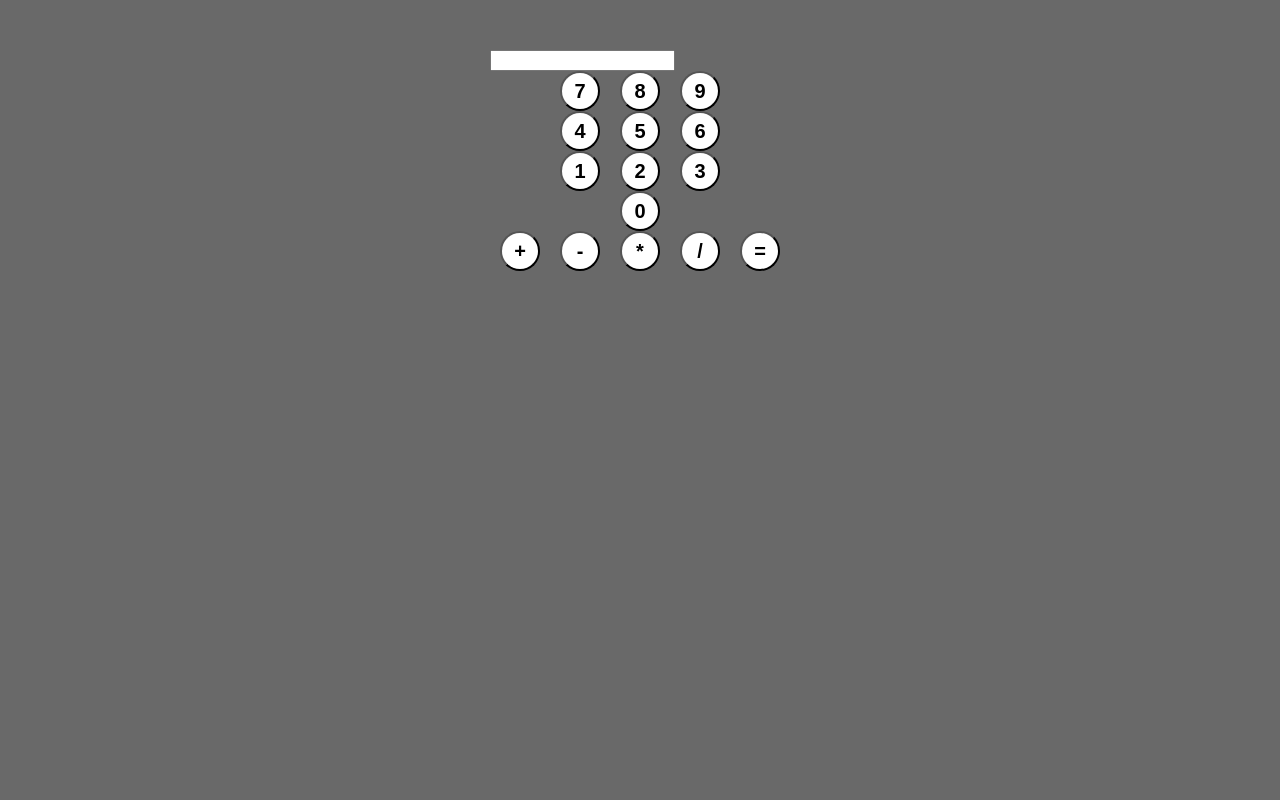
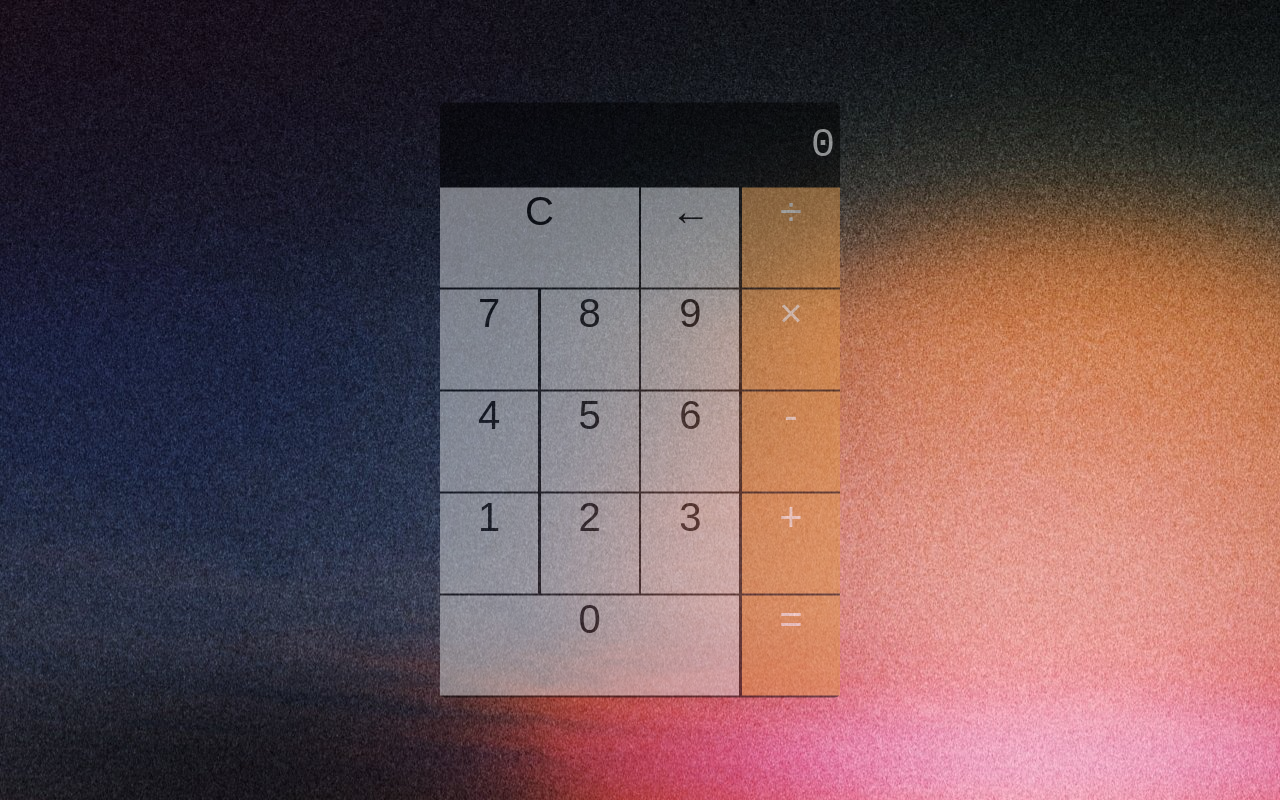
Before and after one commit to GeSamaras/calculator-js, a plain HTML site: page index.html in a window 1280 px wide. Drawn offline with Linux system fonts and the light colour scheme.

Commit message:
prototype from frontendmasters 	new file:   images/background.jpg 	modified:   index.html 	modified:   script.js 	modified:   style.css

```diff
--- a/index.html
+++ b/index.html
@@ -7,40 +7,39 @@
     <link rel="stylesheet" href="style.css">
     <script src="script.js" defer></script>
 </head>
-<body>
-    <div class="container">
-        <div class="calculator">
-            <div class="display">
-                <div class="display__result">
-                    <input class="display_input" >
-                </div>
+<body background="./images/background.jpg">
+    <div class="calc" >
+        <section class="screen">0</section>
+
+      <section class="calc-buttons">
+          <div class="calc-button-row">
+              <button class="calc-button double">C</button>
+              <button class="calc-button">←</button>
+              <button class="calc-button">÷</button>
             </div>
-            <div class="buttons">
-                <button class="buttons_number" id="7">7</button>
-                <button class="buttons_number" id="8">8</button>
-                <button class="buttons_number" id="9">9</button>
+            <div class="calc-button-row">
+                <button class="calc-button">7</button>
+                <button class="calc-button">8</button>
+                <button class="calc-button">9</button>
+                <button class="calc-button">×</button>
             </div>
-            <div class="buttons">
-                <button class="buttons_number" id="4">4</button>
-                <button class="buttons_number" id="5">5</button>
-                <button class="buttons_number" id="6">6</button>
-            </div>
-            <div class="buttons">
-                <button class="buttons_number" id="1">1</button>
-                <button class="buttons_number" id="2">2</button>
-                <button class="buttons_number" id="3">3</button>
-            </div>
-            <div class="buttons">
-                <button class="buttons_number" id="0">0</button>
-            </div>
-            <div class="operands">
-                <button class="buttons_operands">+</button>
-                <button class="buttons_operands">-</button>
-                <button class="buttons_operands">*</button>
-                <button class="buttons_operands">/</button>
-                <button class="buttons_operands">=</button>
-            </div>
+            <div class="calc-button-row">
+                <button class="calc-button">4</button>
+          <button class="calc-button">5</button>
+          <button class="calc-button">6</button>
+          <button class="calc-button">-</button>
         </div>
+        <div class="calc-button-row">
+          <button class="calc-button">1</button>
+          <button class="calc-button">2</button>
+          <button class="calc-button">3</button>
+          <button class="calc-button">+</button>
+        </div>
+        <div class="calc-button-row">
+            <button class="calc-button triple">0</button>
+            <button class="calc-button">=</button>
+        </div>
+    </section>
     </div>
 </body>
 </html>
--- a/script.js
+++ b/script.js
@@ -1,93 +1,97 @@
-let numbers = document.querySelectorAll('.buttons_number');
-let operators = document.querySelectorAll('.buttons_operands');
-let display = document.querySelector('.display_input');
+let runningTotal = 0;
+let buffer = "0";
+let previousOperator;
+const screen = document.querySelector(".screen");
 
-
-// calculator inputs
-let firstNumber = '';
-let secondNumber = '';
-let operator = '';
-let displayValue = '';
-
-
-const displayNumber = number => {
-
-}
-
-
-
-
-
-// buttons section
 function buttonClick(value) {
-  // if the value is not a number when parsedInt, then call the symbol function
   if (isNaN(parseInt(value))) {
     handleSymbol(value);
   } else {
     handleNumber(value);
   }
+  rerender();
 }
 
+function handleNumber(value) {
+  if (buffer === "0") {
+    buffer = value;
+  } else {
+    buffer += value;
+  }
+}
 
+function handleMath(value) {
+  if (buffer === "0") {
+    // do nothing
+    return;
+  }
 
+  const intBuffer = parseInt(buffer);
+  if (runningTotal === 0) {
+    runningTotal = intBuffer;
+  } else {
+    flushOperation(intBuffer);
+  }
 
-// taking the buttons and eventlistening for clicks, then getting
-// the innertext of the divs
-numbers.forEach(number => {
-  number.addEventListener('click', (event) => {
-    buttonClick(event.target.innerText);
-  });
-});
+  previousOperator = value;
 
+  buffer = "0";
+}
 
-// same for the operators
-operators.forEach(operator => {
-  operator.addEventListener('click', (event) => {
-    buttonClick(event.target.innerText);
-  });
-});
-
-
-// handling different types of input
-function handleNumber(value) {
-  console.log('number');
-  if (operator) {
-    secondNumber += value;
-    displayValue = secondNumber;
+function flushOperation(intBuffer) {
+  if (previousOperator === "+") {
+    runningTotal += intBuffer;
+  } else if (previousOperator === "-") {
+    runningTotal -= intBuffer;
+  } else if (previousOperator === "×") {
+    runningTotal *= intBuffer;
   } else {
-    firstNumber += value;
-    displayValue = firstNumber;
+    runningTotal /= intBuffer;
   }
-  display.innerText = displayValue;
 }
 
 function handleSymbol(value) {
-  console.log('symbol');
+  switch (value) {
+    case "C":
+      buffer = "0";
+      runningTotal = 0;
+      break;
+    case "=":
+      if (previousOperator === null) {
+        // need two numbers to do math
+        return;
+      }
+      flushOperation(parseInt(buffer));
+      previousOperator = null;
+      buffer = +runningTotal;
+      runningTotal = 0;
+      break;
+    case "←":
+      if (buffer.length === 1) {
+        buffer = "0";
+      } else {
+        buffer = buffer.substring(0, buffer.length - 1);
+      }
+      break;
+    case "+":
+    case "-":
+    case "×":
+    case "÷":
+      handleMath(value);
+      break;
+  }
 }
 
+function rerender() {
+  screen.innerText = buffer;
+}
 
-/* appendNumber = number => {
-    if (number === '.' && displayValue.includes('.')) return;
-    displayValue = displayValue.toString() + number.toString();
-    display.innerText = displayValue;
-} */
+function init() {
+  document
+    .querySelector(".calc-buttons")
+    .addEventListener("click", function (event) {
+      buttonClick(event.target.innerText);
+    });
+}
 
-
-
-// operations for the calculator aha
-function operate (operator, firstNumber, secondNumber) {
-    switch (operator) {
-        case '+':
-        return firstNumber + secondNumber;
-        break;
-        case '-':
-        return firstNumber - secondNumber;
-        break;
-        case '*':
-        return firstNumber * secondNumber;
-        break;
-        case '/':
-        return firstNumber / secondNumber;
-        break;
-    }
-}
+init();
--- a/style.css
+++ b/style.css
@@ -1,60 +1,93 @@
-.buttons_number {
-    display: flex;
-    justify-content: center;
-    align-items: center;
-    margin: 0 10px;
-    width: 40px;
-    height: 40px;
-    border-radius: 50%;
-    background-color: #fff;
-    color: #000;
-    font-size: 20px;
-    font-weight: 600;
-    cursor: pointer;
-    transition: all 0.3s ease-in-out;
-}
-
-.buttons {
-    display: flex;
-    justify-content: center;
-    align-items: center;
-}
-
-.buttons_number:hover {
-    transform: scale(1.1);
-    transition: all 0.3s ease-in-out;
-}
-
-.buttons_operands {
-    display: flex;
-    justify-content: center;
-    align-items: center;
-    margin: 0 10px;
-    width: 40px;
-    height: 40px;
-    border-radius: 50%;
-    background-color: #fff;
-    color: #000;
-    font-size: 20px;
-    font-weight: 600;
-    cursor: pointer;
-    transition: all 0.3s ease-in-out;
-}
-
-.operands {
-    display: flex;
-    flex-direction: row;
-}
+* {
+    box-sizing: border-box;
+  }
 
 
-.container {
+  body {
+    padding: 0;
+    margin: 0;
+    background-color: burlywood;
     display: flex;
+  }
+
+  .calc {
+    width: 400px;
+    display: flex;
+    flex-direction: column;
     justify-content: center;
-    align-items: center;
+    top: 50%;
+    left: 50%;
+    transform: translate(-50%, -50%);
+    position: absolute;
+    background-color: black;
+    color: white;
+    opacity: 0.5;
+    border-radius: 5px;
+  }
+
+  .screen {
+
+    display: flex;
+    color: white;
+    font-size: 40px;
+    font-family: "Courier New", Courier, monospace;
+    text-align: right;
+    padding: 20px 5px;
+    display: flex;
     flex-direction: column;
-    margin-top: 50px;
-}
 
-body {
-    background-color: dimgray;
-}
+  }
+
+  .calc-button {
+    justify-content: center;
+    display: flex;
+    background-color: #d8d9db;
+    color: black;
+    height: 100px;
+    width: 24.5%;
+    border: none;
+    border-radius: 0;
+    font-size: 40px;
+    cursor: pointer;
+  }
+
+  .calc-button:hover {
+    background-color: #ebebeb;
+    transition: all 0.2s ease-in-out;
+  }
+
+  .calc-button:active {
+    background-color: #bbbcbe;
+  }
+
+  .double {
+    width: 49.7%;
+  }
+
+  .triple {
+    width: 74.8%;
+  }
+
+  .calc-button:last-child {
+    background-color: #df974c;
+    color: white;
+  }
+
+  .calc-button:last-child:hover {
+    background-color: #dfb07e;
+  }
+
+  .calc-button:last-child:active {
+    background-color: #dd8d37;
+  }
+
+  .calc-button-row {
+    display: flex;
+    align-content: stretch;
+    justify-content: space-between;
+    margin-bottom: 0.5%;
+  }
+
+  .calc-button-row:last-child {
+    padding-bottom: 0;
+  }
```
Also changed, not shown: images/background.jpg (added).
